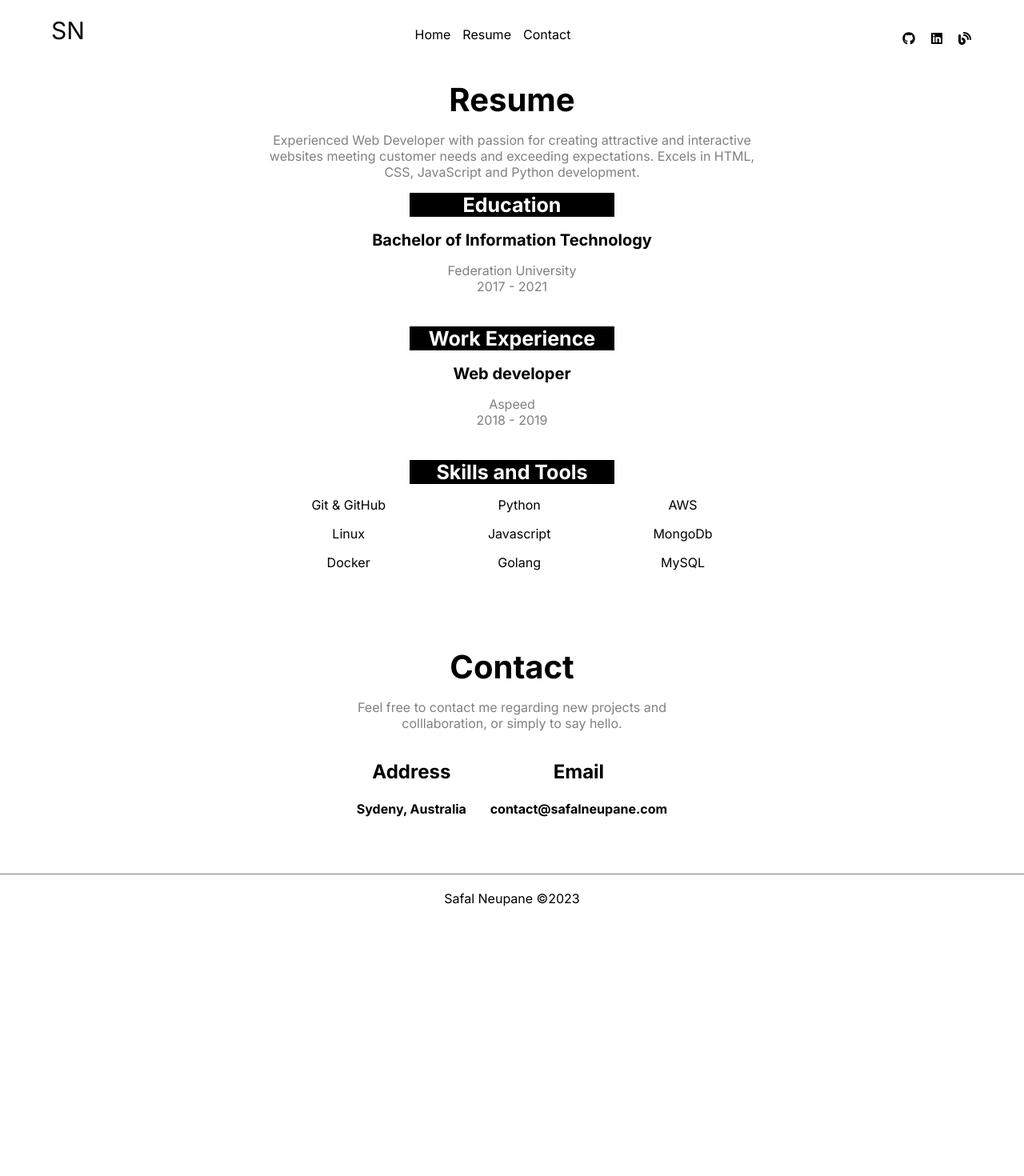
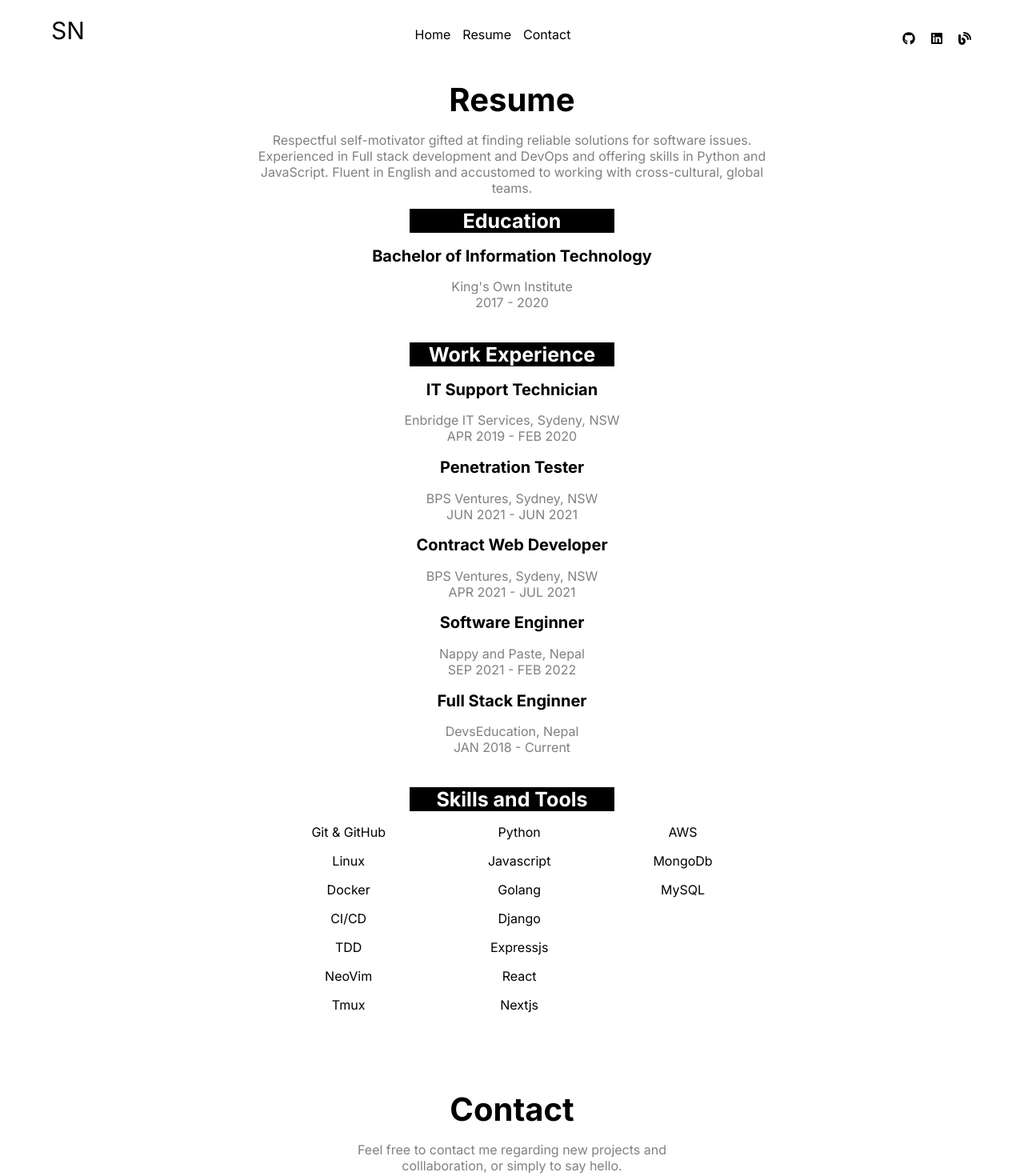
Before and after one commit to safalnpane/portfolio, a Next.js app: page /resume in a window 1280 px wide. Shown: the top 1470 px of the page at 80% size. Before the commit the page ends 1159 px from the top, so only its background shows below. Built offline with nearby package versions, Linux system fonts and the light colour scheme.

Commit message:
feat(*): add relevent details

```diff
--- a/src/app/Hero.jsx
+++ b/src/app/Hero.jsx
@@ -19,15 +19,15 @@ export default function Hero() {
             <span className={styles.highlight}>Fullstack developer</span>.
           </h1>
           <p className={styles.heroSubtitle}>
-            I&apos;m a Full-stack developer based in Sydney, Australia. I have 3
+            I&apos;m a Full-stack developer based in Sydney, Australia. I have 5
             years of commercial experience and I specialize in creating web
             apps. I&apos;m open for intresting projects and new opportunities.
           </p>
           <div className={styles.buttons}>
-            <a href="#" className="button">
+            <a href="/resume#contact" className="button">
               Contact Me
             </a>
-            <a href="#" className={"button " + styles.resumeButton}>
+            <a href="/resume" className={"button " + styles.resumeButton}>
               My Resume
             </a>
           </div>
--- a/src/app/Skills.jsx
+++ b/src/app/Skills.jsx
@@ -16,6 +16,9 @@ export default function Skills() {
     "Git & GitHub",
     "AWS",
     "REST API",
+    "Linux",
+    "Docker",
+    "CI/CD",
   ];
 
   return (
--- a/src/app/resume/page.jsx
+++ b/src/app/resume/page.jsx
@@ -9,31 +9,60 @@ export default function Resume() {
   const educations = [
     {
       title: "Bachelor of Information Technology",
-      where: "Federation University",
-      graduation: "2017 - 2021",
+      where: "King's Own Institute",
+      graduation: "2017 - 2020",
     },
   ];
 
   const works = [
     {
-      title: "Web developer",
-      where: "Aspeed",
-      duration: "2018 - 2019",
+      title: "IT Support Technician",
+      where: "Enbridge IT Services, Sydeny, NSW",
+      duration: "APR 2019 - FEB 2020",
+    },
+    {
+      title: "Penetration Tester",
+      where: "BPS Ventures, Sydney, NSW",
+      duration: "JUN 2021 - JUN 2021",
+    },
+    {
+      title: "Contract Web Developer",
+      where: "BPS Ventures, Sydeny, NSW",
+      duration: "APR 2021 - JUL 2021",
+    },
+    {
+      title: "Software Enginner",
+      where: "Nappy and Paste, Nepal",
+      duration: "SEP 2021 - FEB 2022",
+    },
+    {
+      title: "Full Stack Enginner",
+      where: "DevsEducation, Nepal",
+      duration: "JAN 2018 - Current",
     },
   ];
 
   const skillsAndTools = [
-    ["Git & GitHub", "Linux", "Docker"],
-    ["Python", "Javascript", "Golang"],
+    ["Git & GitHub", "Linux", "Docker", "CI/CD", "TDD", "NeoVim", "Tmux"],
+    [
+      "Python",
+      "Javascript",
+      "Golang",
+      "Django",
+      "Expressjs",
+      "React",
+      "Nextjs",
+    ],
     ["AWS", "MongoDb", "MySQL"],
   ];
   return (
     <section className={styles.resumePage}>
       <h1 className={styles.title}>Resume</h1>
       <p className="sectionSubtitle">
-        Experienced Web Developer with passion for creating attractive and
-        interactive websites meeting customer needs and exceeding expectations.
-        Excels in HTML, CSS, JavaScript and Python development.
+        Respectful self-motivator gifted at finding reliable solutions for
+        software issues. Experienced in Full stack development and DevOps and
+        offering skills in Python and JavaScript. Fluent in English and
+        accustomed to working with cross-cultural, global teams.
       </p>
       <div className={styles.resumeSection}>
         <h1 className={styles.resumeSectionTitle}>Education</h1>
```
